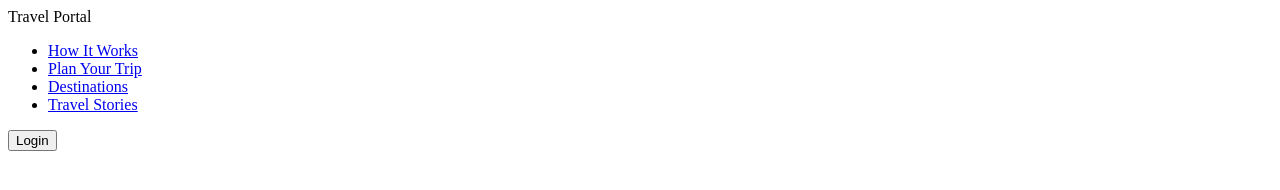
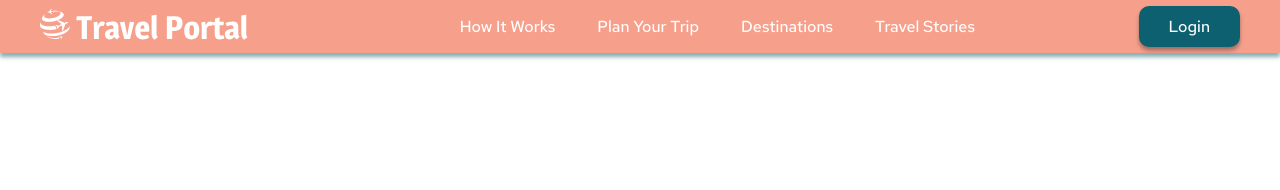
Before and after one commit to vladpro42/rsschool-cv-Stage-0, a plain HTML site: page travel/index.html in a window 1280 px wide. Drawn offline with Linux system fonts and the light colour scheme.

Commit message:
feat: add header and style css

```diff
--- a/travel/css/style.css
+++ b/travel/css/style.css
@@ -0,0 +1,69 @@
+html{
+    box-sizing: border-box;
+}
+*,
+*::after,
+*::before{
+    box-sizing: inherit;
+}
+
+body{
+    color: #0D606F;
+    font-family: 'Aleo';
+    font-style: normal;
+    font-weight: 400;
+    font-size: 20px;
+    line-height: 24px;
+}
+a{
+    text-decoration: none;
+    color: inherit;
+}
+button{
+    color: inherit;
+}
+li{
+    list-style-type: none;
+}
+.container{
+    max-width: 1220px;
+    margin: 0 auto;
+    padding: 0 10px;
+}
+.header{
+    background: rgba(242, 120, 92, 0.7);
+    box-shadow: 0px 4px 4px rgba(13, 96, 111, 0.5);
+}
+.header__inner{
+    display: flex;
+    justify-content: space-between;
+    align-items: center;
+    font-family: 'Red Hat Text', sans-serif;
+    font-weight: 500;
+    font-size: 16px;
+    line-height: 21px;
+    color: #fff;
+}
+.header__title>img{
+    width: 216px;
+    height: 32px;
+}
+.menu{
+    display: flex;
+}
+.menu__list + .menu__list{
+    margin-left: 42px;
+}
+.btn{
+    background: #0D606F;
+    box-shadow: 0px 0px 3px rgba(13, 96, 111, 0.08), 0px 2px 3px rgba(13, 96, 111, 0.16);
+    border-radius: 10px;
+}
+.login{
+    box-shadow: 0px 4px 4px rgba(0, 0, 0, 0.25), 0px 2px 3px rgba(13, 96, 111, 0.16);
+    font-weight: 500;
+    font-size: 16px;
+    line-height: 21px;
+    padding: 10px 30px;
+    border: none;
+}
--- a/travel/index.html
+++ b/travel/index.html
@@ -5,15 +5,21 @@
     <meta http-equiv="X-UA-Compatible" content="IE=edge">
     <meta name="viewport" content="width=device-width, initial-scale=1.0">
     <title>Document</title>
+    <link rel="stylesheet" href="css/normalize.css">
+    <link rel="preconnect" href="https://fonts.googleapis.com">
+
+    <link rel="preconnect" href="https://fonts.gstatic.com" crossorigin>
+    <link href="https://fonts.googleapis.com/css2?family=Red+Hat+Text:wght@500&display=swap" rel="stylesheet">
+    <link rel="stylesheet" href="css/style.css">
 </head>
 <body>
-
     <header class="header" >
         <div class="container">
+            <div class="header__inner">
                 <div class="header__title">
-                Travel Portal
+                    <img  src="../travel/images/logo.svg" alt="Logo">
                 </div>
-            <nav class="menu">
+                <nav class="nav">
                     <ul class="menu">
                         <li class="menu__list">
                             <a class="menu__link" href="#">How It Works</a>
@@ -31,7 +37,11 @@
                 </nav>
                 <button class="login btn">Login</button>
             </div>
+        </div>
     </header>
+    <main class="main">
+        <section ></section>
+    </main>
 
 
 
```
Also changed, not shown: travel/images/back-img-1.jpg (added), travel/images/logo text.svg (added), travel/images/logo.svg (added). Lines whose indentation alone changed are shown as unchanged.
